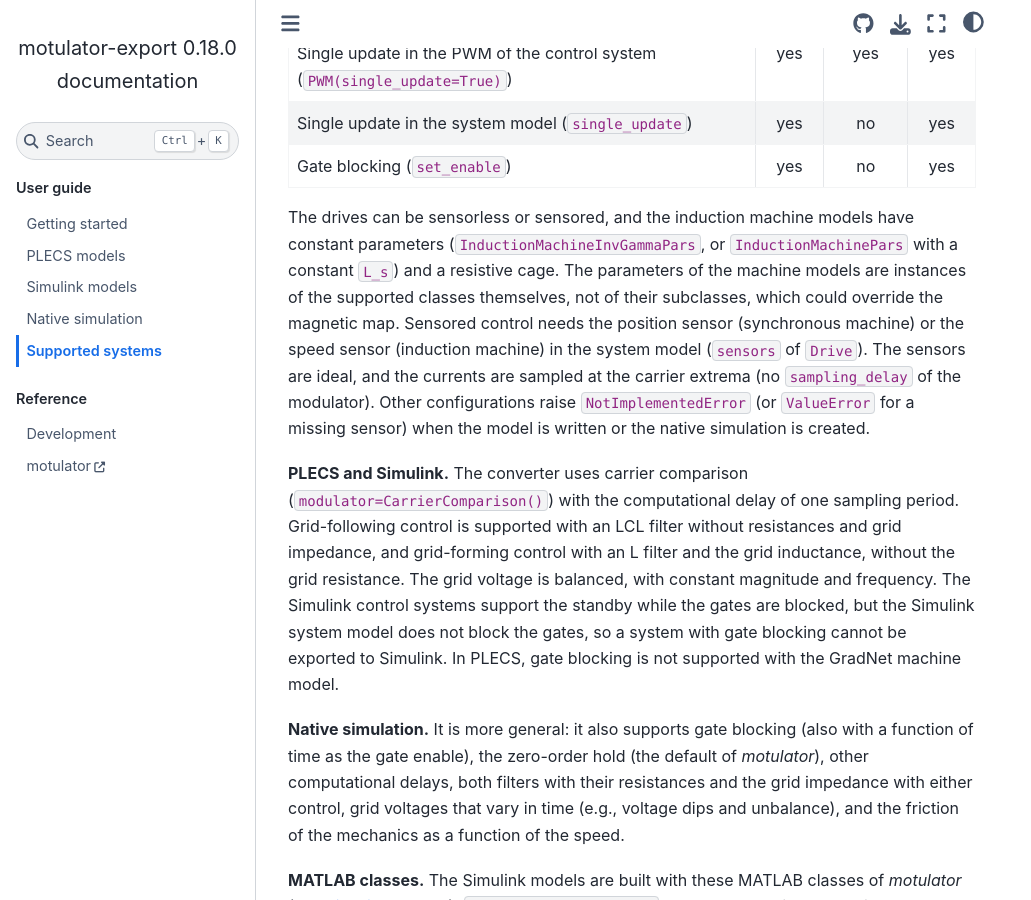
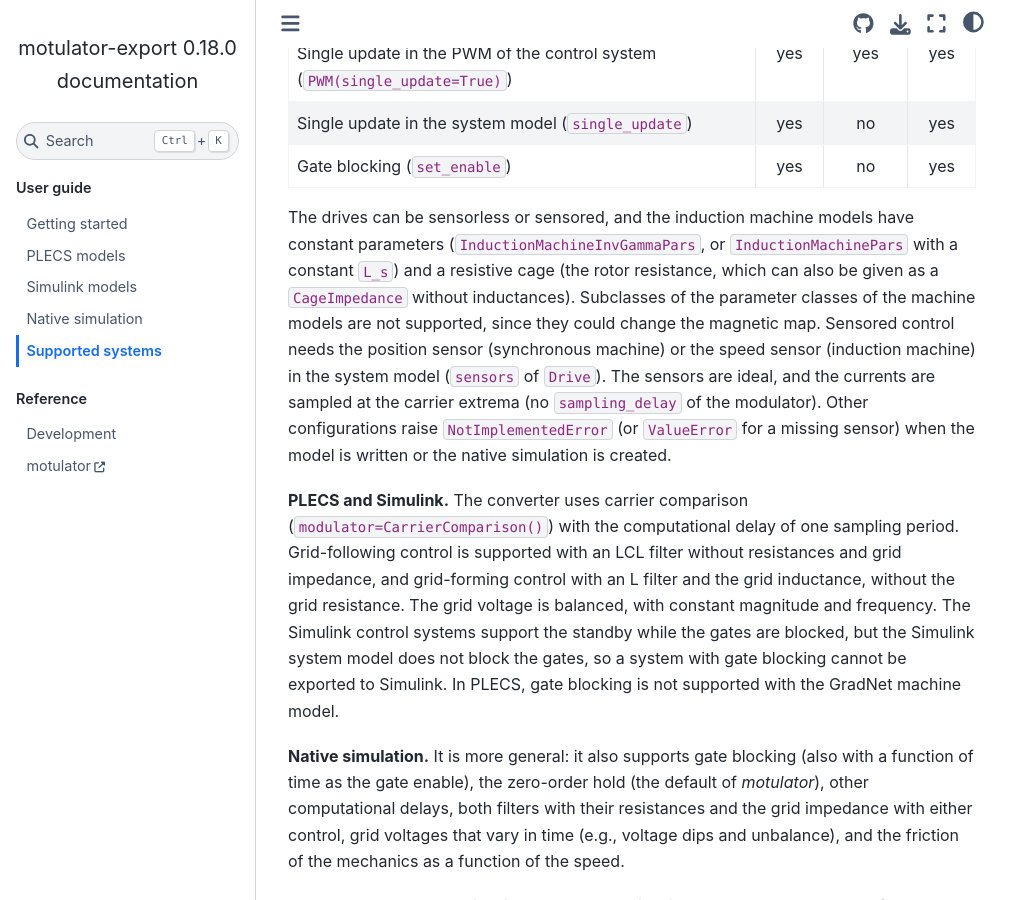
Before and after one commit to Aalto-Electric-Drives/motulator-export, a Sphinx documentation site: the page built from docs/source/guide/supported.md, in a window 1280 px wide and 900 px high, scrolled down 1018 px. Shown: the whole window, without its empty margins (0-1031 px from the left). Built offline with Sphinx 7.4.7 and the Sphinx Book theme 1.1.4, drawn with Linux system fonts in a browser that asks for light colours; pages that are not in the unit, such as notebooks, are missing from menus.

Commit message:
Correct the comments and the docs of the measurements and the cage
The comments of the measurements of the grid converter system refer to
the ideal sensors sampled by GridConverterControlSystem.get_measurement,
and the comment of the induction machine names the cage of the model as
the source of the rotor resistance. The page of the supported systems
explains the resistive cage and the rule on subclasses directly, and the
help of the MATLAB class InductionMachinePars lists the inverse-Gamma
parameters that it provides. The Simulink library files get the new
version hash.

Co-Authored-By: Claude Opus 5.5 <noreply@anthropic.com>

```diff
--- a/docs/source/guide/supported.md
+++ b/docs/source/guide/supported.md
@@ -23,7 +23,7 @@
 | Single update in the system model (`single_update`)                        |  yes   |    no    |  yes   |
 | Gate blocking (`set_enable`)                                               |  yes   |    no    |  yes   |
 
-The drives can be sensorless or sensored, and the induction machine models have constant parameters (`InductionMachineInvGammaPars`, or `InductionMachinePars` with a constant `L_s`) and a resistive cage. The parameters of the machine models are instances of the supported classes themselves, not of their subclasses, which could override the magnetic map. Sensored control needs the position sensor (synchronous machine) or the speed sensor (induction machine) in the system model (`sensors` of `Drive`). The sensors are ideal, and the currents are sampled at the carrier extrema (no `sampling_delay` of the modulator). Other configurations raise `NotImplementedError` (or `ValueError` for a missing sensor) when the model is written or the native simulation is created.
+The drives can be sensorless or sensored, and the induction machine models have constant parameters (`InductionMachineInvGammaPars`, or `InductionMachinePars` with a constant `L_s`) and a resistive cage (the rotor resistance, which can also be given as a `CageImpedance` without inductances). Subclasses of the parameter classes of the machine models are not supported, since they could change the magnetic map. Sensored control needs the position sensor (synchronous machine) or the speed sensor (induction machine) in the system model (`sensors` of `Drive`). The sensors are ideal, and the currents are sampled at the carrier extrema (no `sampling_delay` of the modulator). Other configurations raise `NotImplementedError` (or `ValueError` for a missing sensor) when the model is written or the native simulation is created.
 
 **PLECS and Simulink.** The converter uses carrier comparison (`modulator=CarrierComparison()`) with the computational delay of one sampling period. Grid-following control is supported with an LCL filter without resistances and grid impedance, and grid-forming control with an L filter and the grid inductance, without the grid resistance. The grid voltage is balanced, with constant magnitude and frequency. The Simulink control systems support the standby while the gates are blocked, but the Simulink system model does not block the gates, so a system with gate blocking cannot be exported to Simulink. In PLECS, gate blocking is not supported with the GradNet machine model.
 
```
Also changed, not shown: 5 other files.
